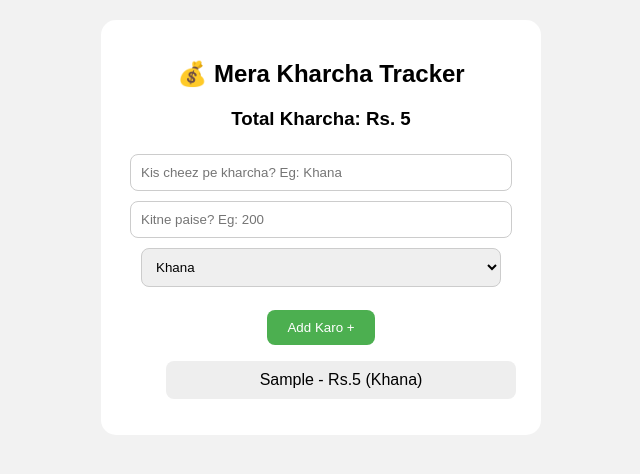
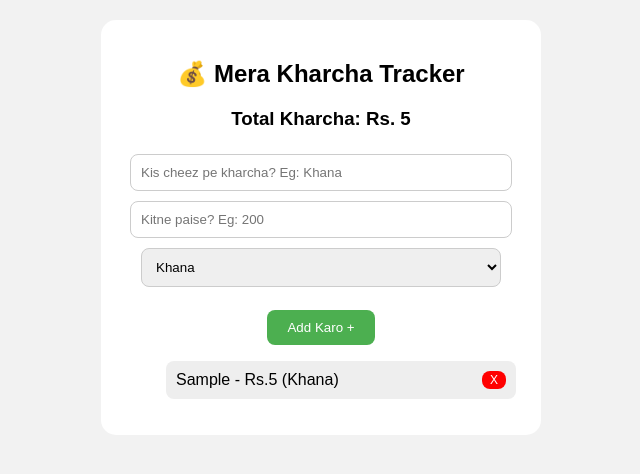
Before and after one commit to kashmiriqueen1234567-dot/Expense-Tracker, a plain HTML site: page index.html in a window 1280 px wide. Both pictures are taken after typing "Sample", "5" into the empty fields and a click on the button "Add Karo +". Shown: the whole page, without its empty margins (319-959 px from the left). Drawn offline with Linux system fonts and the light colour scheme.

Commit message:
Update index.html

```diff
--- a/index.html
+++ b/index.html
@@ -7,7 +7,8 @@ body { font-family: Arial; background: #f2f2f2; text-align: center; }
 .box { background: white; width: 90%; max-width: 400px; margin: 20px auto; padding: 20px; border-radius: 15px; }
 input, select { width: 90%; padding: 10px; margin: 5px; border-radius: 8px; border: 1px solid #ccc; }
 button { background: #4CAF50; color: white; padding: 10px 20px; border: none; border-radius: 8px; }
-li { background: #eee; padding: 10px; margin: 5px; list-style: none; border-radius: 8px; }
+li { background: #eee; padding: 10px; margin: 5px; list-style: none; border-radius: 8px; display: flex; justify-content: space-between; }
+.del { background: red; padding: 2px 8px; font-size: 12px; }
 </style>
 </head>
 <body>
@@ -28,20 +29,36 @@ li { background: #eee; padding: 10px; margin: 5px; list-style: none; border-radi
 <ul id="list"></ul>
 </div>
 <script>
-let total = 0;
+let expenses = JSON.parse(localStorage.getItem("myKharcha") || "[]");
+function show() {
+  let list = document.getElementById("list");
+  list.innerHTML = "";
+  let total = 0;
+  expenses.forEach((e, i) => {
+    total += Number(e.amount);
+    let li = document.createElement("li");
+    li.innerHTML = e.name + " - Rs." + e.amount + " (" + e.cat + ") <button class='del' onclick='delExp("+i+")'>X</button>";
+    list.appendChild(li);
+  });
+  document.getElementById("total").innerText = total;
+}
 function addExpense() {
   let name = document.getElementById("name").value;
   let amount = document.getElementById("amount").value;
   let cat = document.getElementById("category").value;
   if(name == "" || amount == "") { alert("Pehle naam aur paise likho!"); return; }
-  total = total + Number(amount);
-  document.getElementById("total").innerText = total;
-  let li = document.createElement("li");
-  li.innerText = name + " - Rs." + amount + " (" + cat + ")";
-  document.getElementById("list").appendChild(li);
+  expenses.push({name: name, amount: amount, cat: cat});
+  localStorage.setItem("myKharcha", JSON.stringify(expenses));
+  show();
   document.getElementById("name").value = "";
   document.getElementById("amount").value = "";
 }
+function delExp(i) {
+  expenses.splice(i, 1);
+  localStorage.setItem("myKharcha", JSON.stringify(expenses));
+  show();
+}
+show();
 </script>
 </body>
 </html>
```
